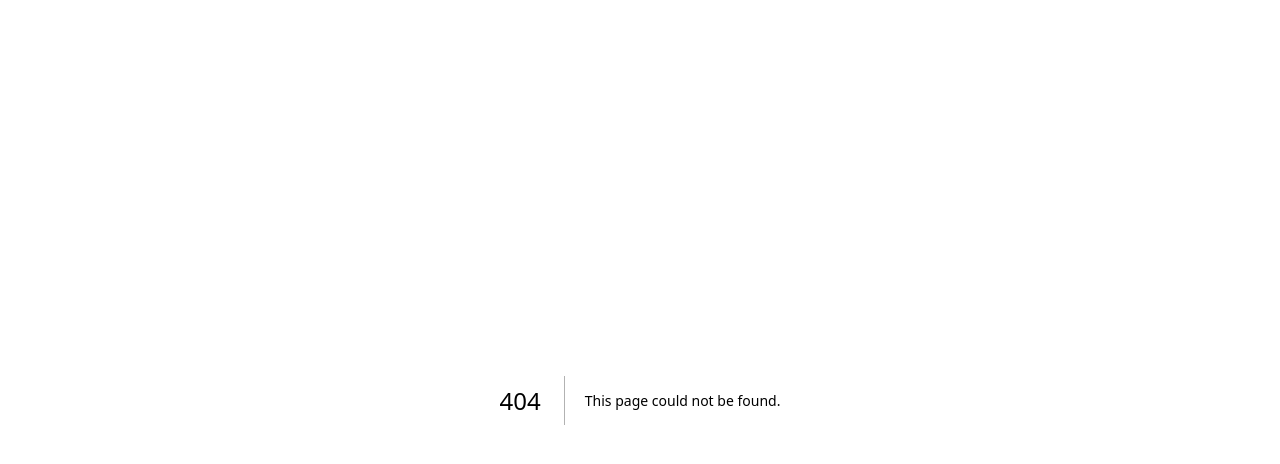
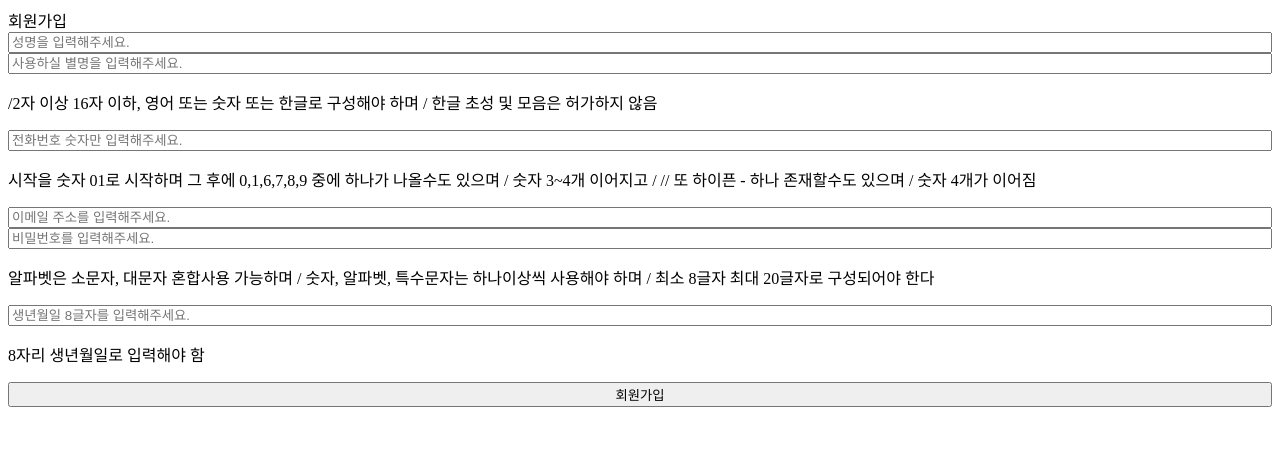
Before and after one commit to Maanna-zan/Maanna-zan_FE, a Next.js app: page /signup in a window 1280 px wide. Before the commit this address had no page. Shown: the top 464 px of the page. Built offline with nearby package versions, Linux system fonts and the light colour scheme.

Commit message:
로그인 회원가입

```diff
--- /dev/null
+++ b/src/pages/signup.js
@@ -0,0 +1,181 @@
+import { apis } from '../shared/axios';
+import React from 'react';
+import { useMutation } from 'react-query';
+import { useRouter } from 'next/router';
+
+const SignUp = () => {
+  const router = useRouter();
+  const [user, setUser] = React.useState({
+    userName: '',
+    nickName: '',
+    phoneNumber: '',
+    email: '',
+    password: '',
+    birth: '',
+  });
+  const changHandler = (event) => {
+    const { name, value } = event.target;
+    setUser((pre) => ({ ...pre, [name]: value }));
+  };
+
+  // passwordCheck 빼고 나머지 라는 뜻
+  //3번째 옵션 config
+  const { mutate: register, status } = useMutation({
+    mutationFn: async (user) => {
+      const data = await apis.post('users/signup', user);
+      console.log('data', data);
+      return data;
+    },
+    onError: (error) => {
+      console.log('error', error.response.data.message);
+      alert(error.response.data.message);
+    },
+    onSuccess: () => {
+      router.push('/signin');
+    },
+  });
+  //비밀번호 조건
+  const validatePassword = (password) => {
+    const minLength = 9;
+    const maxLength = 20;
+    const regex =
+      /^(?=.*[a-z])(?=.*[A-Z])(?=.*\d)(?=.*[\W_])[A-Za-z\d\W_]{9,20}$/;
+
+    return (
+      password.length >= minLength &&
+      password.length <= maxLength &&
+      regex.test(password)
+    );
+  };
+
+  const validateForm = (userData) => {
+    // userName 검사 예
+    if (!userData.userName) {
+      alert('이름을 입력해주세요.');
+      return false;
+    }
+    // nickName 검사 예
+    const userNickName = /^(?=.*[a-z0-9가-힣])[a-z0-9가-힣]{2,16}$/;
+    if (!userNickName.test(userData.nickName)) {
+      alert('닉네임을 입력해주세요.');
+      return false;
+    }
+
+    // 휴대폰번호 검사 예
+    const userPhoneNumber = /^01([0|1|6|7|8|9]?)([0-9]{3,4})([0-9]{4})$/;
+    if (!userPhoneNumber.test(userData.phoneNumber)) {
+      alert('올바른 휴대폰 번호를 입력해주세요.');
+      return false;
+    }
+    // email 검사 예
+    const emailRegex = /^[^\s@]+@[^\s@]+\.[^\s@]+$/;
+    if (!emailRegex.test(userData.email)) {
+      alert('올바른 이메일 주소를 입력해주세요.');
+      return false;
+    }
+    //birth 검사 예
+    const userBirth =
+      /^(19[0-9][0-9]|20\d{2})(0[0-9]|1[0-2])(0[1-9]|[1-2][0-9]|3[0-1])$/;
+    if (!userBirth.test(userData.birth)) {
+      alert('올바른 생년월일 형식으로 입력해주세요.');
+      return false;
+    }
+
+    // password 검사
+    if (!validatePassword(userData.password)) {
+      alert(
+        '비밀번호는 알파벳 소문자, 대문자, 숫자, 특수문자를 포함한 9~20자여야 합니다.',
+      );
+      return false;
+    }
+
+    return true;
+  };
+
+  return (
+    <div
+      style={{
+        display: 'flex',
+        justifyContent: 'center',
+        flexDirection: 'column',
+        // alignContent: 'center',
+      }}
+    >
+      회원가입
+      <input
+        type="text"
+        name="userName"
+        value={user.userName}
+        placeholder="성명을 입력해주세요."
+        onChange={changHandler}
+        required
+      />
+      <input
+        type="text"
+        name="nickName"
+        value={user.nickName}
+        placeholder="사용하실 별명을 입력해주세요."
+        onChange={changHandler}
+        maxLength="16"
+        required
+      />
+      <p>
+        /2자 이상 16자 이하, 영어 또는 숫자 또는 한글로 구성해야 하며 / 한글
+        초성 및 모음은 허가하지 않음
+      </p>
+      <input
+        type="text"
+        name="phoneNumber"
+        value={user.phoneNumber}
+        placeholder="전화번호 숫자만 입력해주세요."
+        onChange={changHandler}
+        required
+      />
+      <p>
+        시작을 숫자 01로 시작하며 그 후에 0,1,6,7,8,9 중에 하나가 나올수도
+        있으며 / 숫자 3~4개 이어지고 / // 또 하이픈 - 하나 존재할수도 있으며 /
+        숫자 4개가 이어짐
+      </p>
+      <input
+        type="text"
+        name="email"
+        value={user.email}
+        placeholder="이메일 주소를 입력해주세요."
+        onChange={changHandler}
+        required
+      />
+      <input
+        type="password"
+        name="password"
+        value={user.password}
+        placeholder="비밀번호를 입력해주세요."
+        onChange={changHandler}
+        maxLength="20"
+        required
+      />
+      <p>
+        알파벳은 소문자, 대문자 혼합사용 가능하며 / 숫자, 알파벳, 특수문자는
+        하나이상씩 사용해야 하며 / 최소 8글자 최대 20글자로 구성되어야 한다
+      </p>
+      <input
+        type="text"
+        name="birth"
+        value={user.birth}
+        placeholder="생년월일 8글자를 입력해주세요."
+        onChange={changHandler}
+      />
+      <p>8자리 생년월일로 입력해야 함</p>
+      <button
+        onClick={() => {
+          if (validateForm(user)) {
+            register(user);
+          }
+        }}
+      >
+        회원가입
+      </button>
+    </div>
+  );
+};
+
+export default SignUp;
--- /dev/null
+++ b/src/shared/axios.js
@@ -0,0 +1,6 @@
+import axios from 'axios';
+
+export const apis = axios.create({
+  baseURL: 'http://3.34.179.86',
+  headers: {},
+});
--- /dev/null
+++ b/src/shared/cookie.js
@@ -0,0 +1,6 @@
+import Cookies from 'universal-cookie';
+
+export const cookies = new Cookies();
+
+//cookies.set("myCat","Pacman",{path:'/'})
+// console.log(cookies.get('myCat'));
```
Also changed, not shown: src/pages/signin.js (added, +89 -0 lines).
